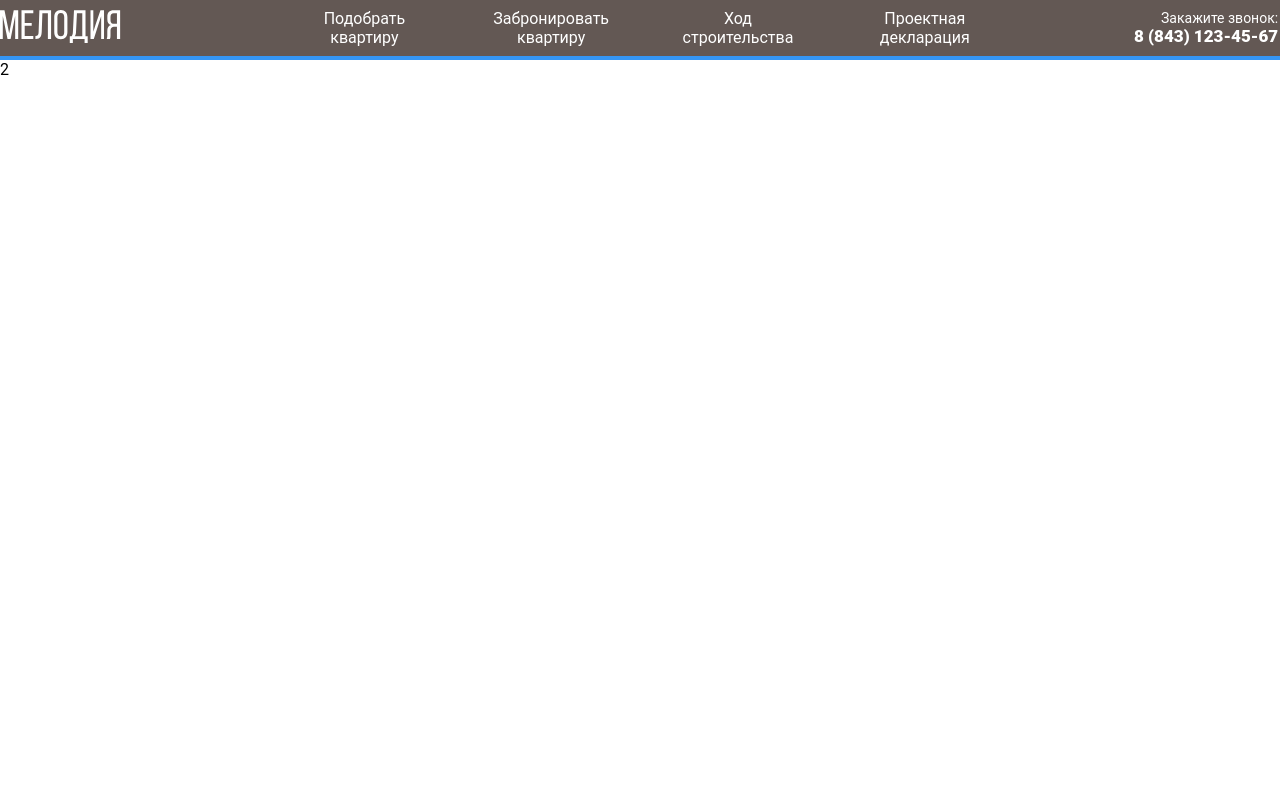
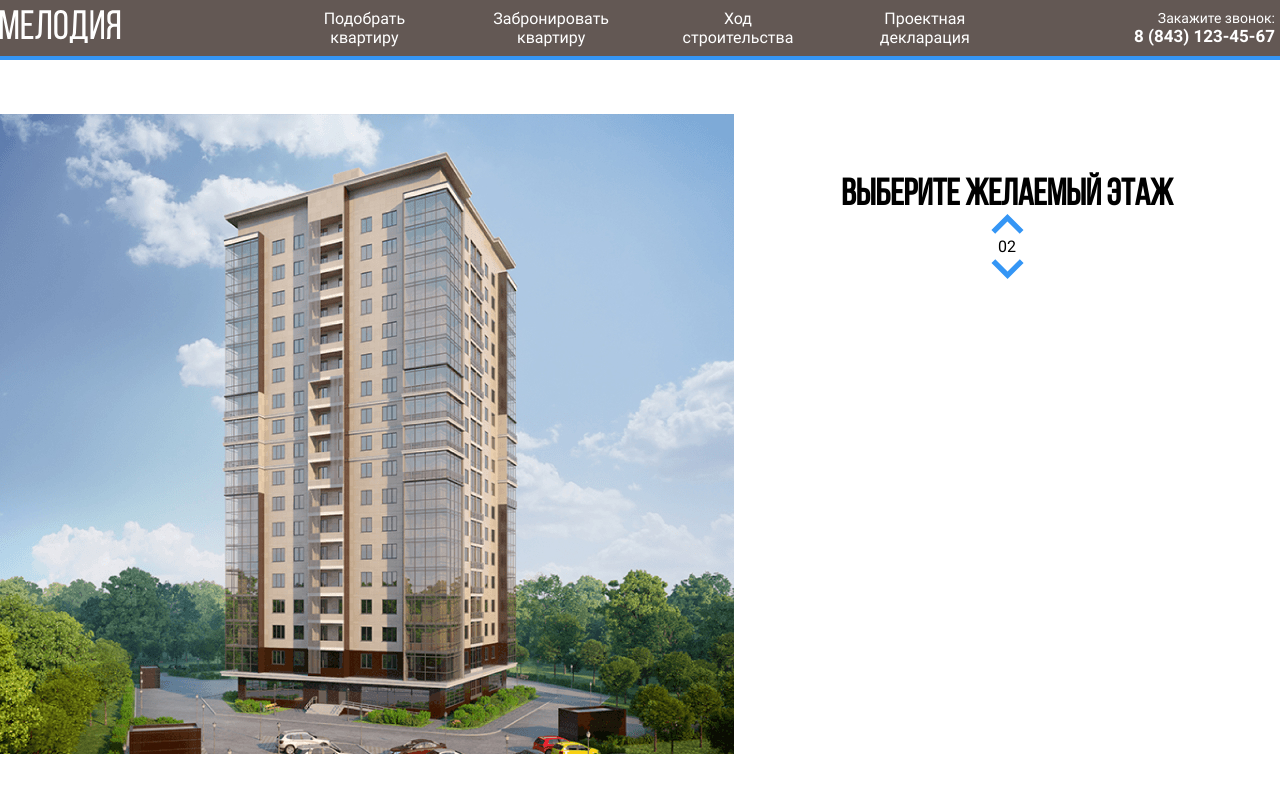
Before and after one commit to sbk-dushman/proj_melody, a plain HTML site: page index.html in a window 1280 px wide. Drawn offline with Linux system fonts and the light colour scheme.

Commit message:
Начало главного блока

```diff
--- a/css/style.css
+++ b/css/style.css
@@ -15,6 +15,9 @@ li{
 a{
     text-decoration: none;
 }
+.button{
+    border:none;
+}
 .nav-list__link{
     color: #fff;
     padding: 12px 0;
@@ -30,7 +33,6 @@ a{
     position: relative;
 }
 .nav-list__link::after{
-
     content:"";
     position: absolute;
     left: 0;
@@ -88,3 +90,42 @@ background-color: #3596F5;
     flex-direction: column;
     text-align: end;
 }
+.tower-img__svg path{
+    opacity: 0;
+}
+.tower-img__svg path:hover{
+    opacity: 1;
+    cursor: pointer;
+}
+.tower-section__select-level{
+    flex-grow: 1;
+    text-align: center;
+}
+.cunter-down-btn{
+    transform: rotate(180deg);
+    -webkit-transform: rotate(180deg);
+    -moz-transform: rotate(180deg);
+    -ms-transform: rotate(180deg);
+    -o-transform: rotate(180deg);
+}
+.cunter-group{
+    display: flex;
+    flex-direction: column;
+    align-items:center;
+}
+.tower-section{
+    padding-top: 54px;
+}
+.tower-section__select-level{
+    padding-top: 63px;
+}
+.cunter-button{
+    background-color:transparent
+}
+.tower-section__title{
+    font-family: Bebas Neue;
+
+font-size: 37px;
+text-transform: uppercase;
+
+}
--- a/index.html
+++ b/index.html
@@ -5,6 +5,8 @@
 	<meta name="viewport" content="width=device-width, initial-scale=1.0">
 	<title>ЖК Мелодия</title>
 	<link rel="stylesheet" href="./css/style.css">
+	<link rel="stylesheet" href="./css/font-style.css">
+
 </head>
 <body>
 	<header class="header">
@@ -35,7 +37,57 @@
 		</div>
 	</header>
 	<main>
-2
+		<section class="tower-section">
+			<div class="fixed-container tower-section-container">
+				<div class="tower-img">
+					<svg class="tower-img__svg" width="734" height="640" viewBox="0 0 734 640" fill="none" xmlns="http://www.w3.org/2000/svg" xmlns:xlink="http://www.w3.org/1999/xlink">
+						<rect width="734" height="640" fill="url(#pattern0)"/>
+						<defs>
+						<pattern id="pattern0" patternContentUnits="objectBoundingBox" width="1" height="1">
+						<use xlink:href="#image0" transform="translate(-0.00408719) scale(0.0013624 0.0015625)"/>
+						</pattern>
+						<image id="image0" width="740" height="640" xlink:href="../img/home.jpg"/>
+						</defs>
+						<path d="M222 533L442.8 541L512 527.3V549L443.5 568.7L222 557.7V533Z" fill="#3595F6" fill-opacity="0.75"/>
+						<path d="M223 532V507L443.3 510.3L513 507V527L443.7 540L223 532Z" fill="#3595F6" fill-opacity="0.75"/>
+						<path d="M223 506V481H444H513V504L445 511L223 506Z" fill="#3595F6" fill-opacity="0.75"/>
+						<path d="M223 482V457L444.3 453.3L512 460V482H444" fill="#3595F6" fill-opacity="0.75"/>
+						<path d="M223 456V430L444.5 426.7L513 437.7V459L444 452.3L223 456Z" fill="#3595F6" fill-opacity="0.75"/>
+						<path d="M222 429V405.3L443 393L514 416V437.3L443 425L222 429Z" fill="#3595F6" fill-opacity="0.75"/>
+						<path d="M222 407V382L444.2 365.7L514 394.3V415L443.7 393.3L222 407Z" fill="#3595F6" fill-opacity="0.75"/>
+						<path d="M222 382V357L444.5 336.7L514 373.3V394L442 365.3L222 382Z" fill="#3595F6" fill-opacity="0.75"/>
+						<path d="M222 356V332L445 307.3L514 351.3V373L444.7 335L222 356Z" fill="#3595F6" fill-opacity="0.75"/>
+						<path d="M222 331V307L444.5 278.3L514 329.3V350L443.7 307.7L222 331Z" fill="#3595F6" fill-opacity="0.75"/>
+						<path d="M221 307V283L443.3 250L514 309.3V329L444 278.3L221 307Z" fill="#3595F6" fill-opacity="0.75"/>
+						<path d="M222 282V258L443.2 223L513 287V308L444.3 249.7L222 282Z" fill="#3595F6" fill-opacity="0.75"/>
+						<path d="M222 258V233L444.3 195L513 265.3V286L444 222L222 258Z" fill="#3595F6" fill-opacity="0.75"/>
+						<path d="M222 232V207L442.8 163.3L513 242.3V265L444 191.7L222 232Z" fill="#3595F6" fill-opacity="0.75"/>
+						<path d="M223 208V183L443 135L513 220V243L442.3 163.7L223 208Z" fill="#3595F6" fill-opacity="0.75"/>
+						<path d="M222 183V158L441.8 106L513 198.3V221L443.3 134.7L222 183Z" fill="#3595F6" fill-opacity="0.75"/>
+						<path d="M222 158V132L444 75.3L513 177V198L443.7 106.3L222 158Z" fill="#3595F6" fill-opacity="0.75"/>
+
+						</svg>
+				</div>
+				<div class="tower-section__select-level">
+					<h2 class="tower-section__title">Выберите желаемый этаж</h2>
+					<div class="cunter-group">
+						<button class="cunter-button button cunter-up-btn">
+							<svg width="33" height="20" viewBox="0 0 33 20" fill="none" xmlns="http://www.w3.org/2000/svg">
+								<path d="M28.7209 19.839L16.4536 7.57173L4.18632 19.839L0.400391 16.0532L16.4536 0L32.5068 16.0532L28.7209 19.839Z" fill="#3596F5"/>
+								</svg>
+
+						</button>
+					<span class="counter">02</span>
+					<button class="cunter-button button cunter-down-btn"><svg width="33" height="20" viewBox="0 0 33 20" fill="none" xmlns="http://www.w3.org/2000/svg">
+						<path d="M28.7209 19.839L16.4536 7.57173L4.18632 19.839L0.400391 16.0532L16.4536 0L32.5068 16.0532L28.7209 19.839Z" fill="#3596F5"/>
+						</svg>
+					</button>
+					</div>
+					<button class="button btn-primary"></button>
+				</div>
+				<!-- /.tower-section__select-level -->
+			</div>
+		</section>
 	</main>
 	<footer></footer>
 </body>
```
Also changed, not shown: img/home.jpg (added), img/Мелодия.svg (deleted).
